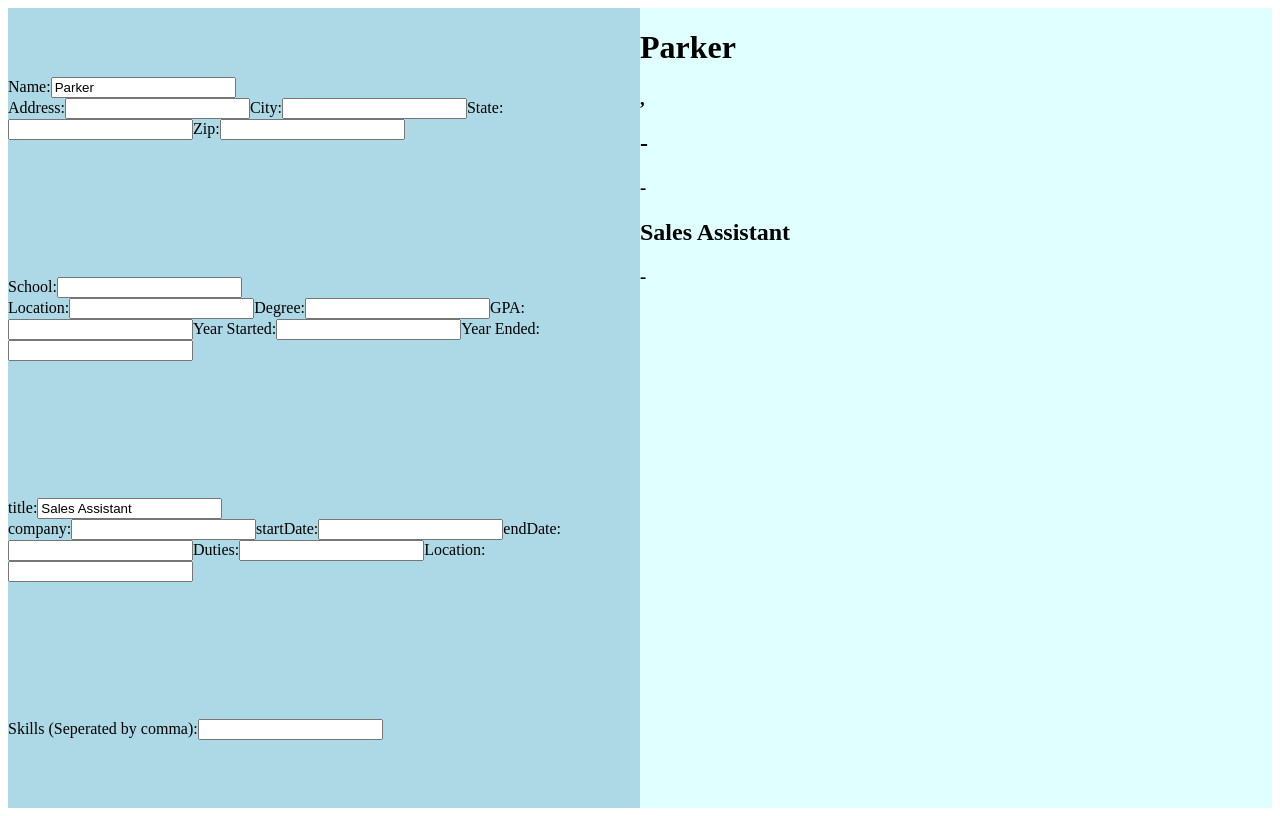
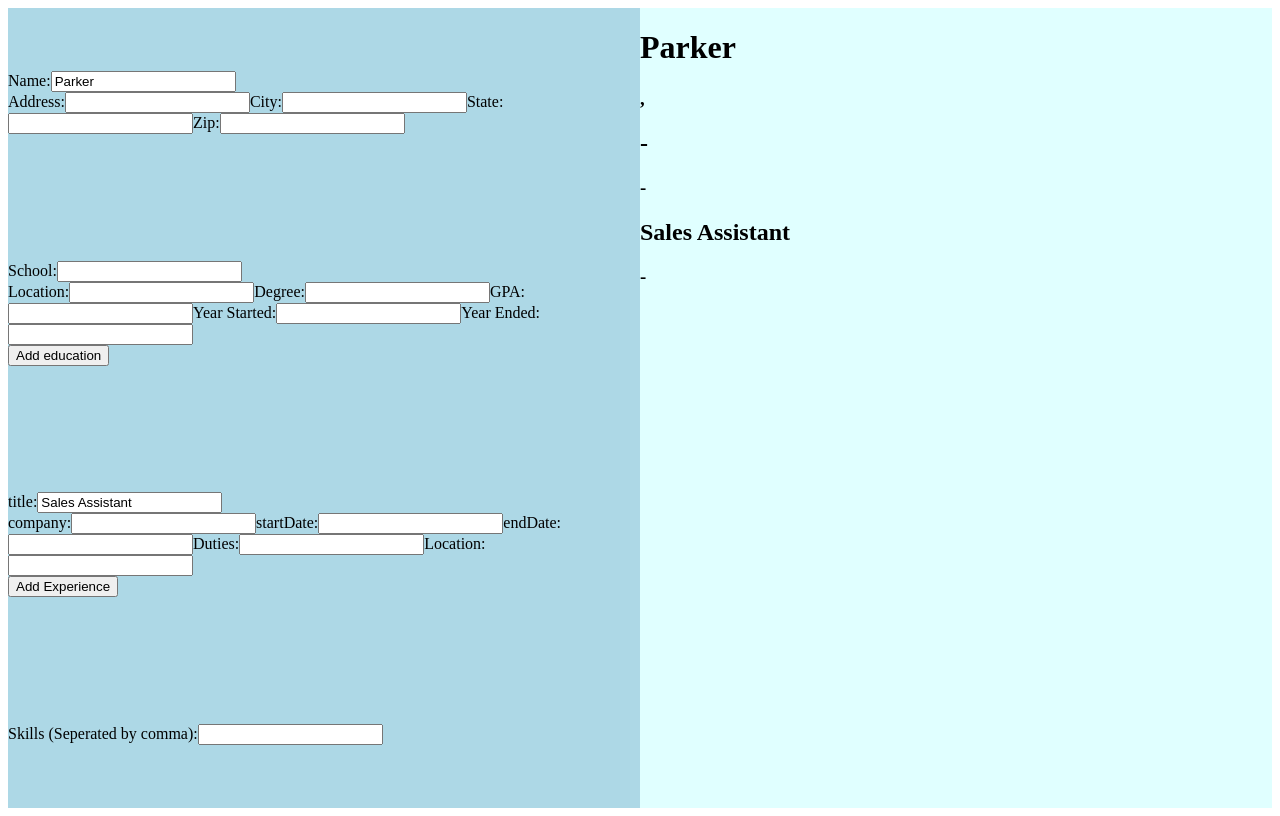
Before and after one commit to pfishe13/odin-cv-project, a React (Create React App) app: page / in a window 1280 px wide. Built offline with nearby package versions, Linux system fonts and the light colour scheme.

Commit message:
Added ability to create multiple experience and educatuion items

```diff
--- a/src/App.js
+++ b/src/App.js
@@ -17,7 +17,8 @@ class App extends Component {
         email: '',
         phone: '',
       },
-      education: {
+      education: [
+        {
           school: '',
           location: '',
           degree: '',
@@ -25,6 +26,7 @@ class App extends Component {
           yearStarted: '',
           yearEnded: '',
         },
+      ],
       experience: [
         {
           title: 'Sales Assistant',
@@ -50,26 +52,66 @@ class App extends Component {
     }));
   };
 
-  handleEducationChange = (e) => {
+  handleEducationChange = (e, index) => {
     const attributeToChange = e.target.name;
     const valueToChange = e.target.value;
+    this.setState((prevState) => {
+      const newEducation = prevState.education.map((item, id) => {
+        if (id === index) {
+          return { ...item, [attributeToChange]: valueToChange };
+        }
+        return item;
+      });
+      return { education: [...newEducation] };
+    });
+  };
+
+  handleAddEducation = (e) => {
     this.setState((prevState) => ({
-      education: {
+      education: [
         ...prevState.education,
-        [attributeToChange]: valueToChange,
+        {
+          school: '',
+          location: '',
+          degree: '',
+          gpa: '',
+          yearStarted: '',
+          yearEnded: '',
         },
+      ],
     }));
   };
 
   handleExperienceChange = (e, index) => {
-    console.log(index);
     const attributeToChange = e.target.name;
     const valueToChange = e.target.value;
+
+    this.setState((prevState) => {
+      const newExperience = prevState.experience.map((item, id) => {
+        if (id === index) {
+          return { ...item, [attributeToChange]: valueToChange };
+        }
+        return item;
+      });
+      return { experience: [...newExperience] };
+    });
+
+    console.log(this.state.experience);
+  };
+
+  handleAddExperience = (e) => {
     this.setState((prevState) => ({
-      experience: {
+      experience: [
         ...prevState.experience,
-        [attributeToChange]: valueToChange,
+        {
+          title: 'Sales Assistant',
+          company: '',
+          startDate: '',
+          endDate: '',
+          duties: '',
+          location: '',
         },
+      ],
     }));
   };
 
@@ -92,7 +134,9 @@ class App extends Component {
             skills={this.state.skills}
             handleProfileChange={this.handleProfileChange}
             handleEducationChange={this.handleEducationChange}
+            handleAddEducation={this.handleAddEducation}
             handleExperienceChange={this.handleExperienceChange}
+            handleAddExperience={this.handleAddExperience}
             handleSkillsChange={this.handleSkillsChange}
           />
         </div>
--- a/src/Edit.js
+++ b/src/Edit.js
@@ -19,10 +19,12 @@ class Edit extends Component {
         <EditEducation
           education={this.props.education}
           handleEducationChange={this.props.handleEducationChange}
+          handleAddEducation={this.props.handleAddEducation}
         />
         <EditExperience
           experience={this.props.experience}
           handleExperienceChange={this.props.handleExperienceChange}
+          handleAddExperience={this.props.handleAddExperience}
         />
         <EditSkills
           skills={this.props.skills}
--- a/src/Form/EditEducation.js
+++ b/src/Form/EditEducation.js
@@ -1,71 +1,26 @@
 import React, { Component } from 'react';
+import SingleEducation from './SingleEducation';
 
-class EditEducation extends Component {
-  state = {};
-  render() {
-    return (
-      <div>
-        <form>
-          <label>
-            School:
-            <input
-              name="school"
-              type="text"
-              value={this.props.education.school}
-              onChange={this.props.handleEducationChange}
-            ></input>
-          </label>
-        </form>
-        <form>
-          <label>
-            Location:
-            <input
-              name="location"
-              type="text"
-              value={this.props.education.location}
-              onChange={this.props.handleEducationChange}
-            ></input>
-          </label>
-          <label>
-            Degree:
-            <input
-              name="degree"
-              type="text"
-              value={this.props.education.degree}
-              onChange={this.props.handleEducationChange}
-            ></input>
-          </label>
-          <label>
-            GPA:
-            <input
-              name="gpa"
-              type="text"
-              value={this.props.education.gpa}
-              onChange={this.props.handleEducationChange}
-            ></input>
-          </label>
-          <label>
-            Year Started:
-            <input
-              name="yearStarted"
-              type="text"
-              value={this.props.education.yearStarted}
-              onChange={this.props.handleEducationChange}
-            ></input>
-          </label>
-          <label>
-            Year Ended:
-            <input
-              name="yearEnded"
-              type="text"
-              value={this.props.education.yearEnded}
-              onChange={this.props.handleEducationChange}
-            ></input>
-          </label>
-        </form>
-      </div>
-    );
-  }
-}
+const EditEducation = ({
+  education,
+  handleEducationChange,
+  handleAddEducation,
+}) => {
+  const educationItems = education.map((item, index) => (
+    <SingleEducation
+      key={index}
+      id={index}
+      education={item}
+      handleEducationChange={handleEducationChange}
+    />
+  ));
+
+  return (
+    <div>
+      <div>{educationItems}</div>
+      <button onClick={handleAddEducation}>Add education</button>
+    </div>
+  );
+};
 
 export default EditEducation;
--- a/src/Form/EditExperience.js
+++ b/src/Form/EditExperience.js
@@ -1,8 +1,11 @@
 import React from 'react';
 import SingleExperience from './SingleExperience';
 
-const EditExperience = ({ experience, handleExperienceChange }) => {
-  console.log(experience);
+const EditExperience = ({
+  experience,
+  handleExperienceChange,
+  handleAddExperience,
+}) => {
   const experienceItems = experience.map((item, index) => (
     <SingleExperience
       key={index}
@@ -12,9 +15,12 @@ const EditExperience = ({ experience, handleExperienceChange }) => {
     />
   ));
 
-  console.log(experienceItems);
-
-  return <div>{experienceItems}</div>;
+  return (
+    <div>
+      <div>{experienceItems}</div>
+      <button onClick={handleAddExperience}>Add Experience</button>
+    </div>
+  );
 };
 
 export default EditExperience;
--- /dev/null
+++ b/src/Form/SingleEducation.js
@@ -0,0 +1,83 @@
+import React, { Component } from 'react';
+
+class SingleEducation extends Component {
+  state = {};
+  render() {
+    return (
+      <div>
+        <form>
+          <label>
+            School:
+            <input
+              name="school"
+              type="text"
+              value={this.props.education.school}
+              onChange={(e) =>
+                this.props.handleEducationChange(e, this.props.id)
+              }
+            ></input>
+          </label>
+        </form>
+        <form>
+          <label>
+            Location:
+            <input
+              name="location"
+              type="text"
+              value={this.props.education.location}
+              onChange={(e) =>
+                this.props.handleEducationChange(e, this.props.id)
+              }
+            ></input>
+          </label>
+          <label>
+            Degree:
+            <input
+              name="degree"
+              type="text"
+              value={this.props.education.degree}
+              onChange={(e) =>
+                this.props.handleEducationChange(e, this.props.id)
+              }
+            ></input>
+          </label>
+          <label>
+            GPA:
+            <input
+              name="gpa"
+              type="text"
+              value={this.props.education.gpa}
+              onChange={(e) =>
+                this.props.handleEducationChange(e, this.props.id)
+              }
+            ></input>
+          </label>
+          <label>
+            Year Started:
+            <input
+              name="yearStarted"
+              type="text"
+              value={this.props.education.yearStarted}
+              onChange={(e) =>
+                this.props.handleEducationChange(e, this.props.id)
+              }
+            ></input>
+          </label>
+          <label>
+            Year Ended:
+            <input
+              name="yearEnded"
+              type="text"
+              value={this.props.education.yearEnded}
+              onChange={(e) =>
+                this.props.handleEducationChange(e, this.props.id)
+              }
+            ></input>
+          </label>
+        </form>
+      </div>
+    );
+  }
+}
+
+export default SingleEducation;
--- a/src/Preview/Education.js
+++ b/src/Preview/Education.js
@@ -3,19 +3,25 @@ import React, { Component } from 'react';
 class Education extends Component {
   state = {};
   render() {
+    const education = this.props.education;
     return (
       <div>
+        {education.map((item, index) => {
+          return (
+            <div key={index}>
               <h2>
-          {this.props.education.school} - {this.props.education.location}
+                {item.school} - {item.location}
               </h2>
               <div>
-          <h3>{this.props.education.degree}</h3>
+                <h3>{item.degree}</h3>
                 <h3>
-            {this.props.education.yearStarted} -{' '}
-            {this.props.education.yearEnded}
+                  {item.yearStarted} - {item.yearEnded}
                 </h3>
               </div>
-        <h3>{this.props.education.gpa}</h3>
+              <h3>{item.gpa}</h3>
+            </div>
+          );
+        })}
       </div>
     );
   }
```
Lines whose indentation alone changed are shown as unchanged.
